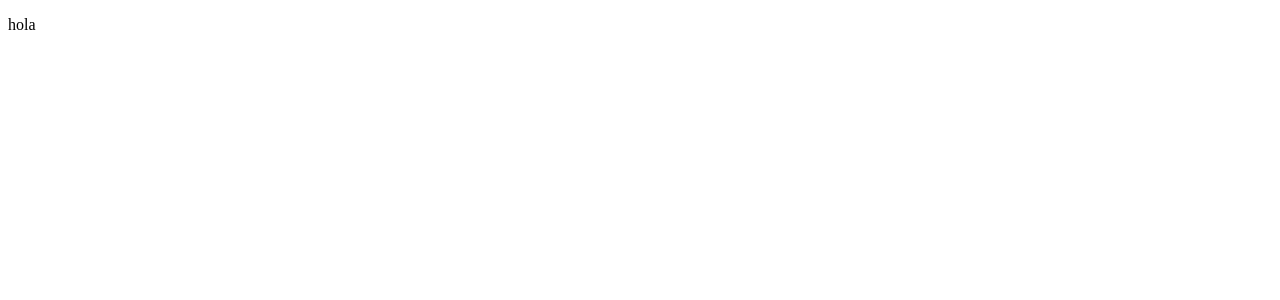
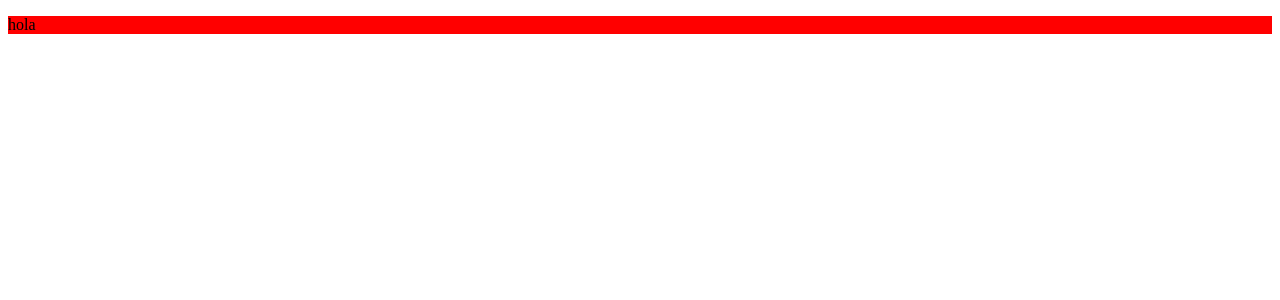
Before and after one commit to malaniz/curso-react-redux, a React app: page / in a window 1280 px wide. Shown: the top 300 px of the page. Built offline with nearby package versions, Linux system fonts and the light colour scheme; the HTML template or start-up script is replaced by a standard one.

Commit message:
adding css modules

```diff
--- /dev/null
+++ b/app/src/components/Hola.css
@@ -0,0 +1,3 @@
+.hola {
+	background-color: red;
+}
--- a/app/src/components/Hola.js
+++ b/app/src/components/Hola.js
@@ -1,7 +1,8 @@
 import React from 'react'
+import styles from './Hola.css'
 
 export default class Hola extends React.Component {
   render () {
-    return <p> hola </p>
+    return <p className={styles.hola}> hola </p>
   }
 }
--- a/package.json
+++ b/package.json
@@ -13,10 +13,15 @@
     "babel-loader": "^7.0.0",
     "babel-preset-es2015": "^6.24.1",
     "babel-preset-react": "^6.24.1",
+    "css-loader": "^0.28.4",
+    "style-loader": "^0.18.1",
     "webpack": "^2.5.1",
     "webpack-dev-server": "^2.4.5"
   },
   "dependencies": {
+    "autoprefixer-core": "^6.0.1",
+    "extract-text-webpack-plugin": "^2.1.0",
+    "postcss-color-rebeccapurple": "^3.0.0",
     "react": "^15.5.4",
     "react-dom": "^15.5.4"
   }
--- a/webpack.config.js
+++ b/webpack.config.js
@@ -1,3 +1,5 @@
+var ExtractTextPlugin = require('extract-text-webpack-plugin');
+
 module.exports = {
   entry: [
     './app/src/App.js'
@@ -14,6 +16,12 @@ module.exports = {
       query: {
         presets: [ 'es2015', 'react']
       }
+    }, {
+      test: /\.css$/,
+      loader: [
+        'style-loader?sourceMap',
+        'css-loader?modules&importLoaders=1&localIdentName=[path]___[name]__[local]___[hash:base64:5]'
+      ]
     }]
-  }
+  },
 }
```
